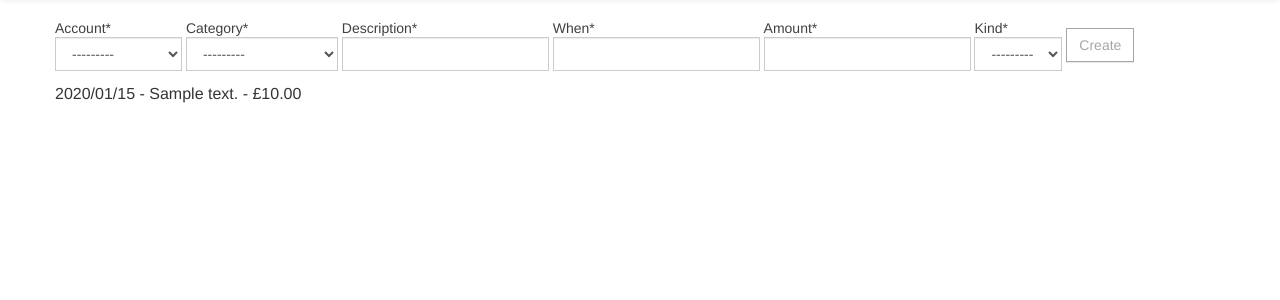
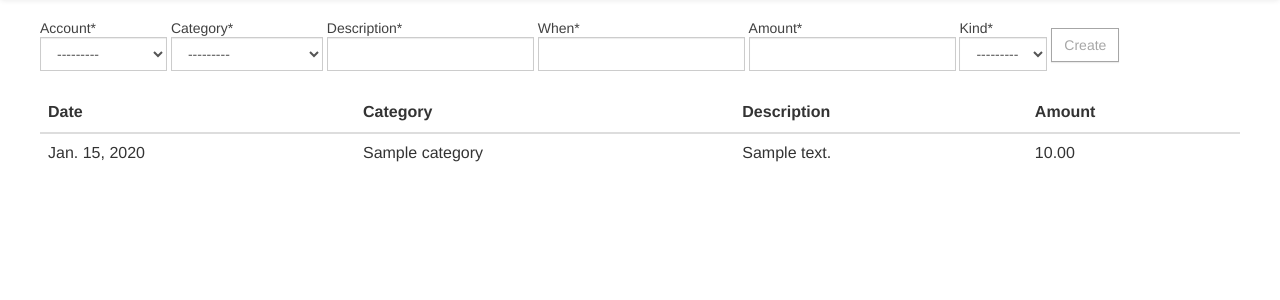
Before and after one commit to rosadurante/casterly-app, a Django app: page /transactions/ in a window 1280 px wide. Shown: the part 52-352 px from the top of the page. Run offline with Django 3.2, Linux system fonts and the light colour scheme; tables that the repository leaves empty hold one stand-in row (values such as "Sample post"); style sheets or scripts are compiled from the project's sources; some libraries are stand-ins or nearby versions.

Commit message:
Adding the transactions within a table

```diff
--- a/money/templates/money/transaction_list.html
+++ b/money/templates/money/transaction_list.html
@@ -5,19 +5,32 @@
 
 {% block content %}
 <!-- Creating a transaction -->
-<div class="container">
+<div class="container-fluid">
     <div class="row">
         {% crispy form %}
     </div>
 </div>
 
 <!-- Listing transactions -->
-<div class="container">
+<div class="container-fluid">
     <div class="row">
-        <table>
+        <table class="table">
+            <thead>
+                <tr>
+                    <th>Date</th>
+                    <th>Category</th>
+                    <th>Description</th>
+                    <th>Amount</th>
+                </tr>
+            </thead>
             <tbody>
                 {% for transaction in transaction_list %}
-                <tr><td>{{ transaction }}</td><tr>
+                <tr>
+                    <td>{{ transaction.when }}</td>
+                    <td>{{ transaction.category }}</td>
+                    <td>{{ transaction.description }}</td>
+                    <td>{{ transaction.amount }}</td>
+                <tr>
                 {% endfor %}
             </tbody>
         </table>
```
